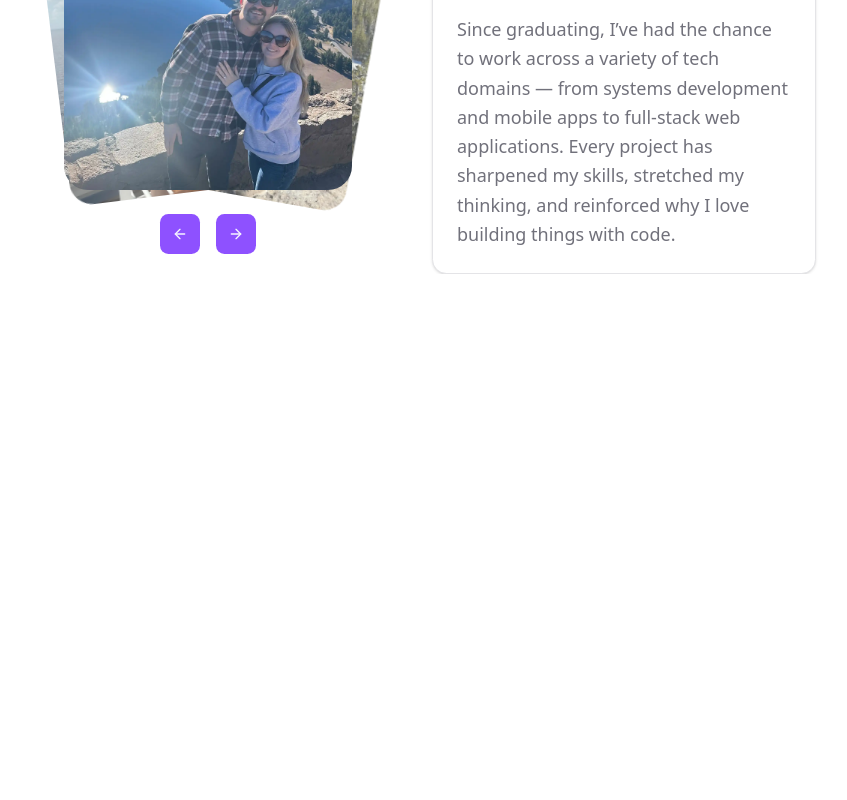
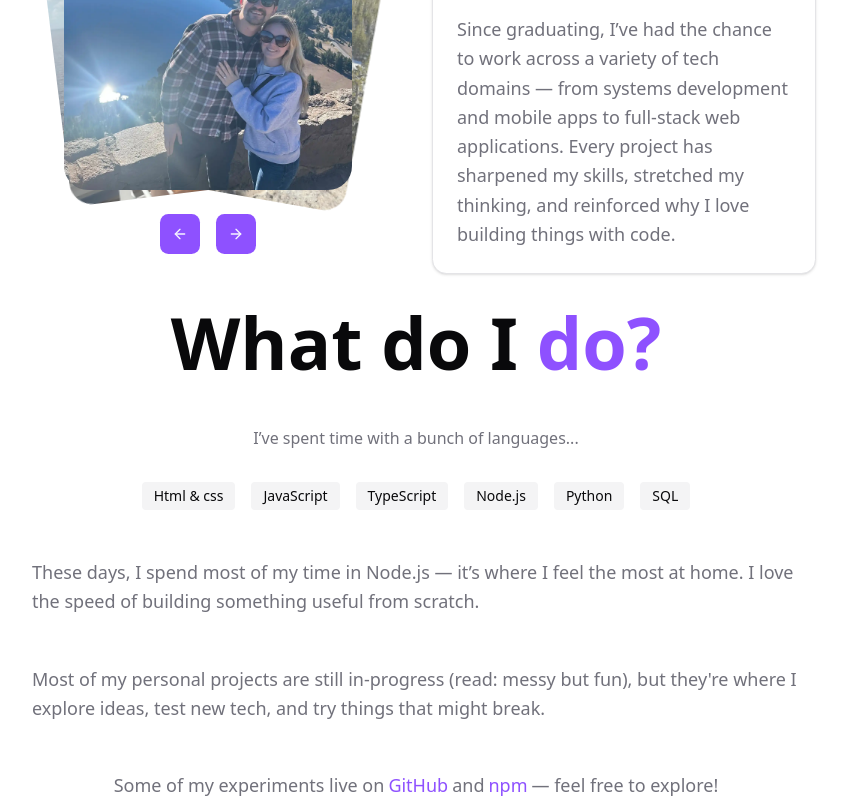
Before and after one commit to mrphilipp7/mrphilipp7.github.io, a React (Vite) app: page / in a window 1280 px wide. Shown: the part 1637-2437 px from the top of the page, without its empty margins (224-1071 px from the left). Before the commit the page ends 1911 px from the top, so only its background shows below. Built offline with nearby package versions, Linux system fonts and the light colour scheme.

Commit message:
skills section

```diff
--- a/src/App.tsx
+++ b/src/App.tsx
@@ -1,5 +1,6 @@
 import HomeSection from './components/home-section';
 import AboutSection from './components/about-section';
+import SkillsSection from './components/skills-section';
 
 function App() {
   return (
@@ -9,6 +10,8 @@ function App() {
         <HomeSection />
         {/* details more about me and what I can do  */}
         <AboutSection />
+        {/* post about what I'm working on and what I work with */}
+        <SkillsSection />
       </main>
     </>
   );
--- a/src/components/about-section.tsx
+++ b/src/components/about-section.tsx
@@ -5,7 +5,7 @@ import TravelCarousel from './travel-carousel';
 
 const AboutSection = () => {
   return (
-    <section className="h-screen w-full mx-auto container " id="about">
+    <section className="w-full mx-auto container " id="about">
       <header className="text-center pb-12 pt-4">
         <h2 className="text-3xl md:text-7xl font-bold text-foreground text-center">
           A little about{' '}
@@ -67,6 +67,14 @@ const AboutSection = () => {
           </Card>
         </motion.div>
       </div>
+      {/* <div className="text-center py-4">
+        <a
+          href="#skills"
+          className="mt-6 text-primary hover:underline text-sm font-medium transition-colors cursor-pointer z-10 relative"
+        >
+          Projects ↓
+        </a>
+      </div> */}
     </section>
   );
 };
--- /dev/null
+++ b/src/components/skills-section.tsx
@@ -0,0 +1,82 @@
+import { motion } from 'motion/react';
+
+const SkillsSection = () => {
+  return (
+    <section className="w-full mx-auto container pt-4" id="skills">
+      <header className="text-center pb-12 pt-4">
+        <h2 className="text-3xl md:text-7xl font-bold text-foreground text-center">
+          What do I <span className="text-primary whitespace-nowrap">do?</span>
+        </h2>
+      </header>
+      <div className="flex justify-center items-center flex-wrap gap-8">
+        <motion.div
+          initial={{ opacity: 0.0, x: -40 }}
+          whileInView={{ opacity: 1, x: 0 }}
+          transition={{ delay: 0.3, duration: 0.8, ease: 'easeInOut' }}
+          className="space-y-12 mx-auto container px-4 max-w-[800px]"
+        >
+          {/* List of programming languages that I've worked with */}
+          <div className="text-center">
+            <p className="text-muted-foreground">
+              I’ve spent time with a bunch of languages...
+            </p>
+            <div className="flex flex-wrap justify-center gap-4 mt-8">
+              <span className="bg-muted px-3 py-1 rounded text-sm font-medium text-foreground">
+                Html & css
+              </span>
+              <span className="bg-muted px-3 py-1 rounded text-sm font-medium text-foreground">
+                JavaScript
+              </span>
+              <span className="bg-muted px-3 py-1 rounded text-sm font-medium text-foreground">
+                TypeScript
+              </span>
+              <span className="bg-muted px-3 py-1 rounded text-sm font-medium text-foreground">
+                Node.js
+              </span>
+              <span className="bg-muted px-3 py-1 rounded text-sm font-medium text-foreground">
+                Python
+              </span>
+              <span className="bg-muted px-3 py-1 rounded text-sm font-medium text-foreground">
+                SQL
+              </span>
+            </div>
+          </div>
+          {/* explain what skills and things I have worked with */}
+          <p className="text-base md:text-lg leading-relaxed text-muted-foreground">
+            These days, I spend most of my time in Node.js — it’s where I feel
+            the most at home. I love the speed of building something useful from
+            scratch.
+          </p>
+          <p className="text-base md:text-lg leading-relaxed text-muted-foreground">
+            Most of my personal projects are still in-progress (read: messy but
+            fun), but they're where I explore ideas, test new tech, and try
+            things that might break.
+          </p>
+          <p className="text-base md:text-lg leading-relaxed text-muted-foreground text-center">
+            Some of my experiments live on
+            <a
+              href="https://github.com/mrphilipp7"
+              className="text-primary hover:underline mx-1"
+              target="_blank"
+              rel="noopener noreferrer"
+            >
+              GitHub
+            </a>
+            and
+            <a
+              href="https://www.npmjs.com/~mrphilipp7"
+              className="text-primary hover:underline mx-1"
+              target="_blank"
+              rel="noopener noreferrer"
+            >
+              npm
+            </a>
+            — feel free to explore!
+          </p>
+        </motion.div>
+      </div>
+    </section>
+  );
+};
+
+export default SkillsSection;
```
